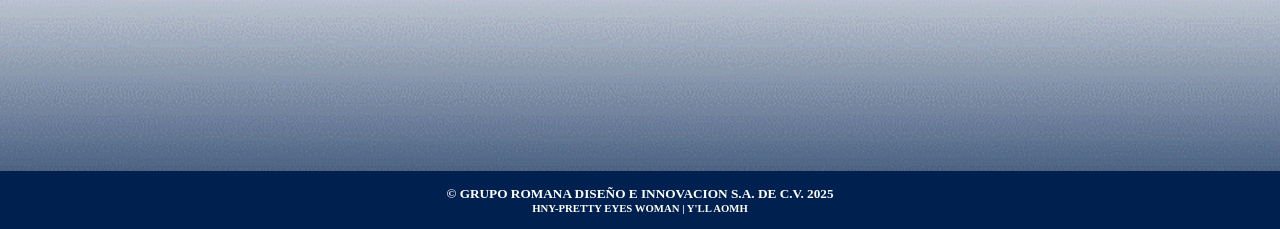
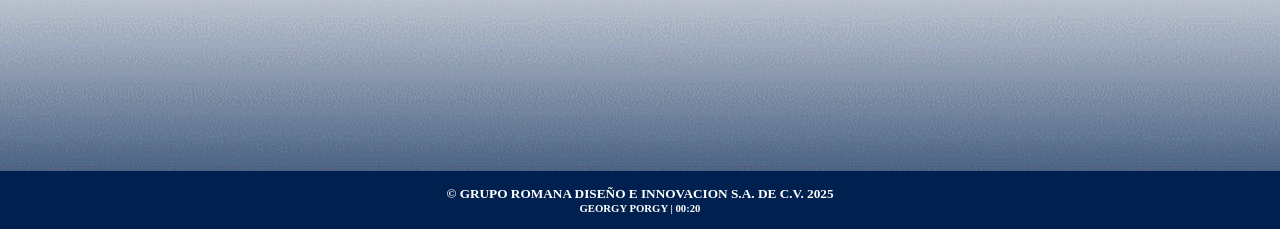
Before and after one commit to mahonrizaratem-jpg/pagina-en-construccion, a plain HTML site: page index.html in a window 1280 px wide. Shown: the part 571-800 px from the top of the page. Drawn offline with Linux system fonts and the light colour scheme; a web font is replaced by a local one.

Commit message:
Update index.html

```diff
--- a/index.html
+++ b/index.html
@@ -37,7 +37,7 @@
 
 <footer class="footer">
   <h5>© GRUPO ROMANA DISEÑO E INNOVACION S.A. DE C.V. 2025</h5>
-  <h6> HNY-PRETTY EYES WOMAN | Y'LL AOMH</h6>
+  <h6> GEORGY PORGY | 00:20 </h6>
 </footer>
 
 <!-- 🔹 MODAL EMERGENTE -->
```
